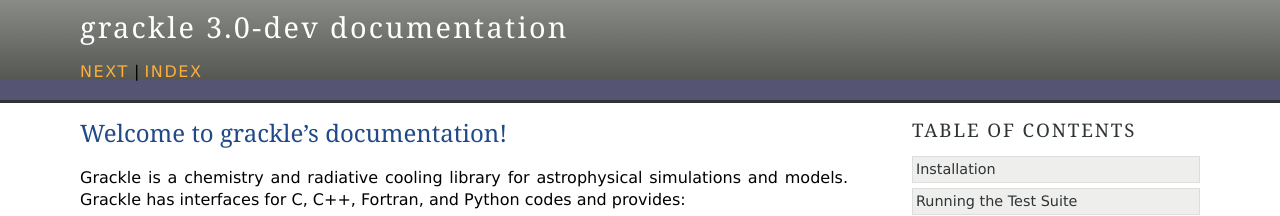
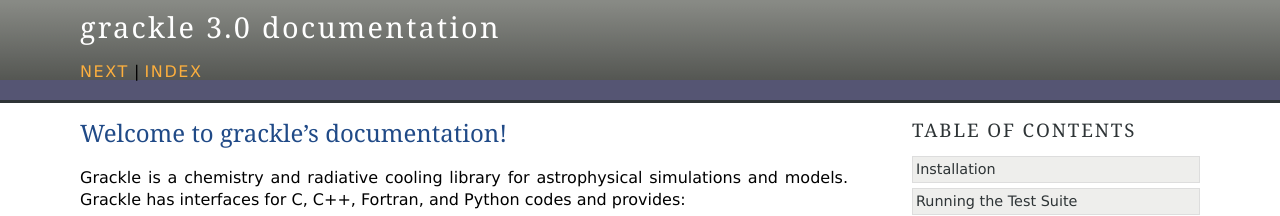
Before and after one commit to grackle-project/grackle, a Sphinx documentation site: the page built from doc/source/index.rst, in a window 1280 px wide and 900 px high. Shown: the top 216 px of the window. Built offline with Sphinx 7.4.7, drawn with Linux system fonts in a browser that asks for light colours.

Commit message:
Updating changelog and version to 3.0.

```diff
--- a/doc/source/conf.py
+++ b/doc/source/conf.py
@@ -50,7 +50,7 @@ copyright = u'2013-2016, grackle developers'
 # The short X.Y version.
 version = '3.0'
 # The full version, including alpha/beta/rc tags.
-release = '3.0-dev'
+release = '3.0'
 
 # The language for content autogenerated by Sphinx. Refer to documentation
 # for a list of supported languages.
```
Also changed, not shown: 1 other file.
